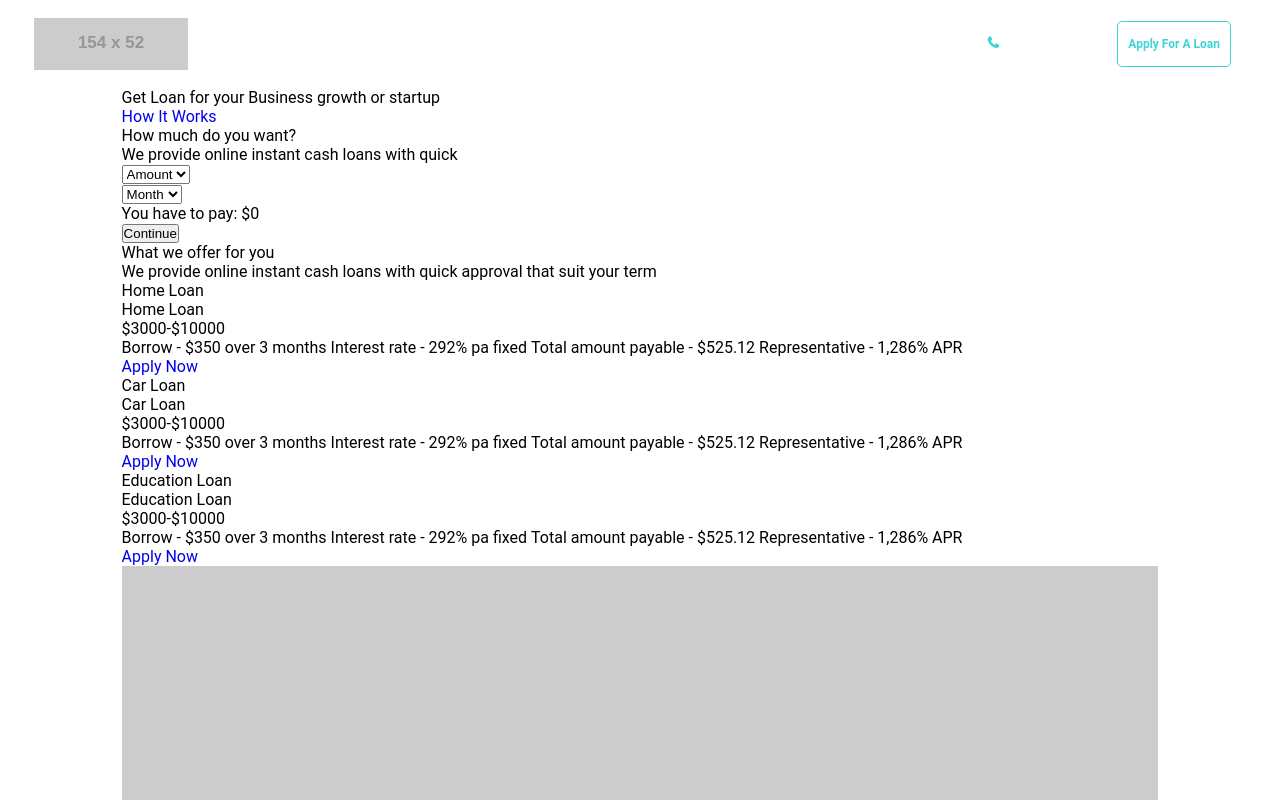
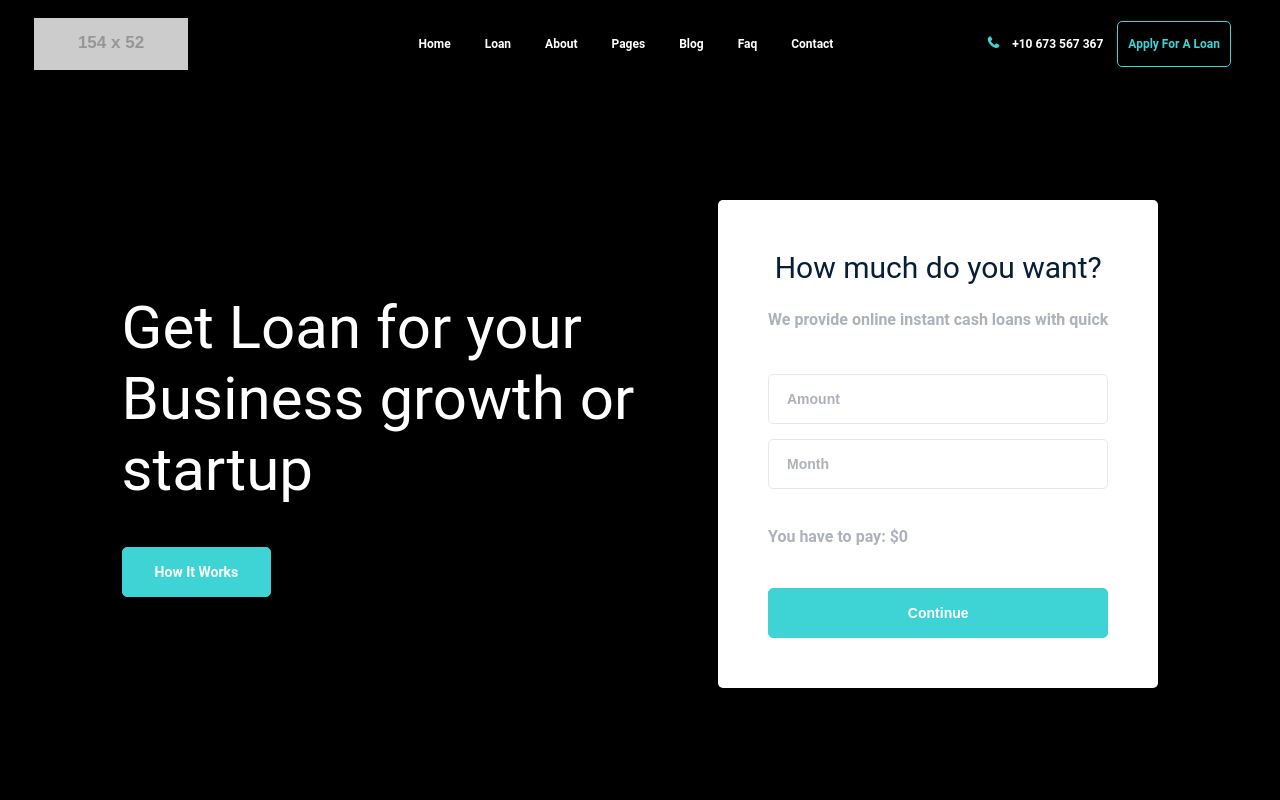
Before and after one commit to junedkaxioned/Finloans, a plain HTML site: page index.html in a window 1280 px wide. Shown: the top 800 px of the page. Drawn offline with Linux system fonts and the light colour scheme; placeholder pictures from the web are drawn by us.

Commit message:
Banner Css Completed

```diff
--- a/assets/scss/_common.scss
+++ b/assets/scss/_common.scss
@@ -1,8 +1,14 @@
 /* for wrapper */
 .wrapper {
   max-width: 1360px;
-  width: 57%;
+  width: 81%;
   margin: 0 auto;
+}
+
+* {
+  box-sizing: border-box;
+  padding: 0;
+  margin: 0;
 }
 
 img {
@@ -13,30 +19,13 @@ html {
   &.stop-scroll { overflow: hidden; }
 }
 
-
-@at-root {
-  .bg-color {
-    padding: 0px 5px;
-    background-color: $offWhite;
-  }
-
-  .forground-color { color: $green; }
+@at-root .btn {
+  padding: 16px 32px;
+  border: 1px solid $turquoise;
+  border-radius: 5px;
+  background-color: $turquoise;
+  color: $white;
+  font-size: $small;
+  font-weight: $semi-bold;
+  text-transform: capitalize;
 }
-
-@include responsiveMinMax(1024px, 1280px) {
-  .wrapper {
-    width: 70%;
-  }
-}
-
-@include responsiveMinMax(995px, 1023px) {
-  .wrapper { width: 80%; }
-}
-
-@include responsiveMinMax(768px, 994px) {
-  .wrapper { width: 85%; }
-}
-
-@include responsiveMax(767px) {
-  .wrapper { width: 90%; }
-}
--- a/assets/scss/_reset.scss
+++ b/assets/scss/_reset.scss
@@ -73,7 +73,7 @@ sub { bottom: -.25em; }
 /*for all*/
 body {
   box-sizing: border-box;
-  font-family: sans-serif;
+  font-family: "Roboto", sans-serif;
 }
 
 a {
--- /dev/null
+++ b/assets/scss/modules/_banner.scss
@@ -0,0 +1,78 @@
+.banner-section {
+  padding: 200px 0;
+  background-color: black;
+  background-image: url ();
+  color: $white;
+
+  .wrapper {
+   @include flexbox (felx, $justify:space-between);
+  }
+
+  @at-root {
+    .banner-content {
+      max-width: 50%;
+      width: 100%;
+      margin: 50px 0 0;
+
+      h2 {
+        padding: 42px 0;
+        font-size: $extra-large - 4;
+      }
+    }
+
+    .form-container {
+      padding: 50px;
+      border-radius: 5px;
+      @include flexbox (flex, center, column, center);
+      background-color: $white;
+
+      h3 {
+        color: $darkblue;
+        font-size: $medium-large + 6;
+      }
+
+      p {
+        padding: 25px 0;
+        color: $grey;
+        font-weight: $semi-bold;
+      }
+
+      form {
+        width: 100%;
+        margin-top: 20px;
+
+        @at-root {
+
+          .amount {
+            width: 100% ;
+            padding: 16px 18px;
+            border: 1px solid $lightgrey;
+            border-radius: 5px;
+            appearance: none;
+            background-color: transparent;
+            color: $grey;
+            font-size: $small;
+            font-weight: $semi-bold;
+            outline: none;
+          }
+
+          .month {
+            @extend .amount;
+            margin: 15px 0;
+          }
+
+          .amount-view {
+            margin: 23px 0 42px;
+            display: block;
+            color: $grey;
+            font-weight: $semi-bold;
+          }
+        }
+
+        .btn {
+          width: 100%;
+        }
+      }
+    }
+  }
+}
--- /dev/null
+++ b/assets/scss/modules/_header.scss
@@ -0,0 +1,93 @@
+header {
+  width: 100%;
+  padding: 18px 34px;
+  background-color: transparent;
+  position: fixed;
+
+  .wrapper {
+    width: 100%;
+    @include flexbox (flex, center, $justify:space-between);
+
+    @at-root {
+
+      .logo { flex-basis: 19%;}
+
+      .navlists {
+        display: flex;
+
+        a {
+          padding: 17px;
+          color: $white;
+          font-size: $extra-small;
+          font-weight: $semi-bold;
+          text-transform: capitalize;
+          @include transition (.5s);
+
+          &:hover {
+            color: $turquoise;
+          }
+        }
+
+        @at-root .pages {
+          &::after {
+            @include icons ("\f107", $white, $small);
+            padding: 2px;
+          }
+
+          &:hover::after {
+            color: $turquoise;
+          }
+        }
+
+        @at-root .blogs {
+          @extend .pages;
+        }
+
+        .faq {
+          text-transform: uppercase;
+        }
+      }
+
+      .contact {
+        @at-root {
+          .call-us {
+            color: $white;
+            font-size: $extra-small;
+            font-weight: $semi-bold;
+            @include transition (.5s);
+
+            &::before {
+              @include icons ("\f095  ", $turquoise, $small);
+              padding-right: 10px;
+            }
+
+            &:hover {
+            color: $turquoise;
+            }
+          }
+        }
+      }
+
+      .apply-btn {
+        padding: 15px 10px;
+        border: 1px solid $turquoise;
+        border-radius: 5px;
+        margin: 0 15px 0 10px;
+        color: $turquoise;
+        font-size: $extra-small;
+        font-weight: $semi-bold;
+        @include transition (.5s);
+
+        &:hover {
+          background-color: $turquoise;
+          color: $white;
+        }
+      }
+
+      .hamburger {
+        display: none;
+      }
+    }
+  }
+
+}
--- a/assets/scss/style.scss
+++ b/assets/scss/style.scss
@@ -2,4 +2,5 @@
 @import './variables';
 @import './mixins';
 @import './common';
-@import './modules/header.scss';
+@import './modules/header';
+@import './modules/banner';
```
Also changed, not shown: assets/css/style.css, 1 other file.
